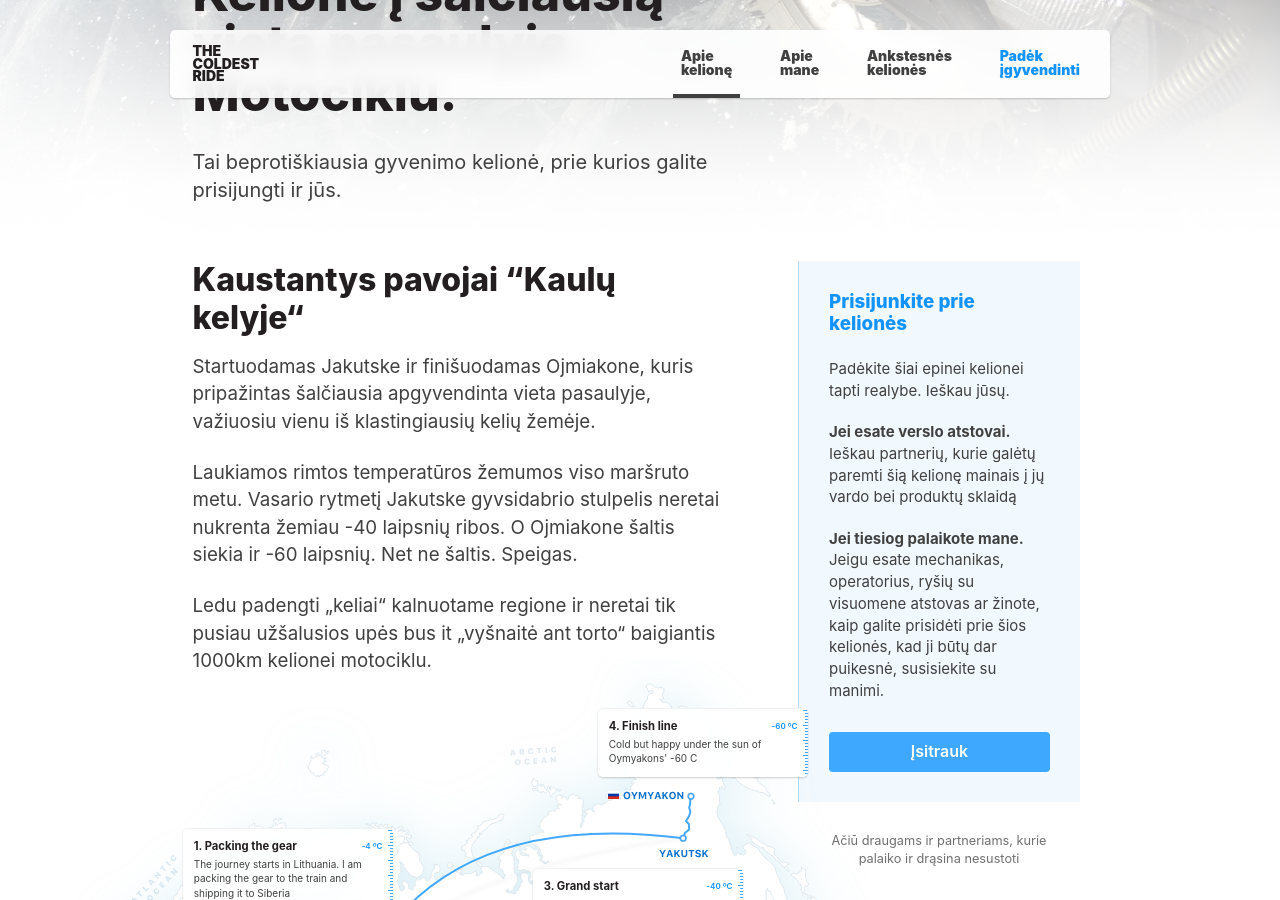
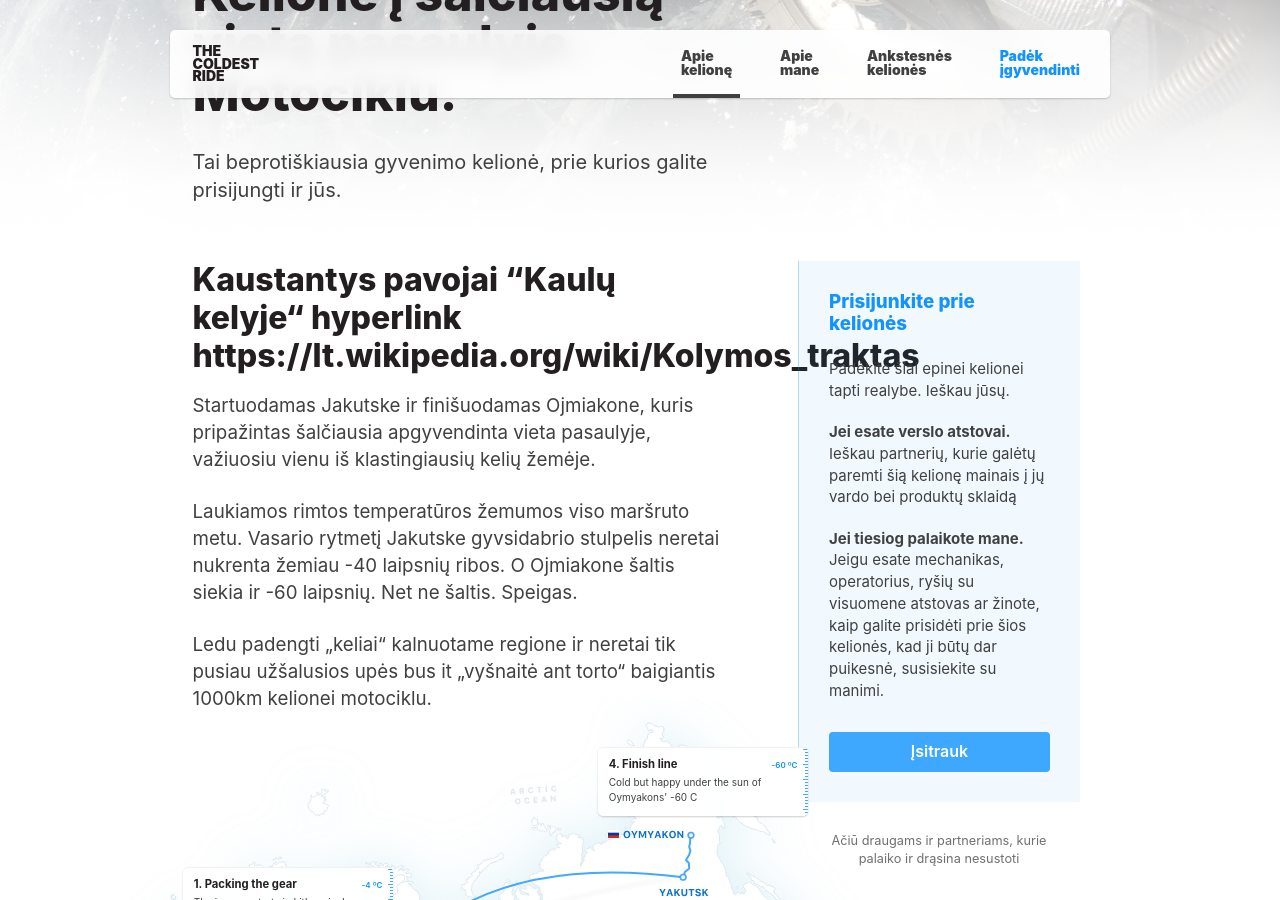
Before and after one commit to karolismieliauskas/thecoldestride.com, a Jekyll site: the page built from pages/lt/index.html, in a window 1280 px wide and 900 px high, scrolled down 410 px. Built offline with Jekyll 4.4.1, drawn with Linux system fonts in a browser that asks for light colours.

Commit message:
Update index.yml

```diff
--- a/_data/lt/index.yml
+++ b/_data/lt/index.yml
@@ -2,7 +2,7 @@ hero:
   title: Kelionė į šalčiausią vietą pasaulyje. Motociklu.
   subtitle: Tai beprotiškiausia gyvenimo kelionė, prie kurios galite prisijungti ir jūs.
 intro:
-  title: Kaustantys pavojai “Kaulų kelyje“
+  title: Kaustantys pavojai “Kaulų kelyje“ hyperlink https://lt.wikipedia.org/wiki/Kolymos_traktas
   body: |
     Startuodamas Jakutske ir finišuodamas Ojmiakone, kuris pripažintas šalčiausia apgyvendinta vieta pasaulyje, važiuosiu vienu iš klastingiausių kelių žemėje.
 
```
